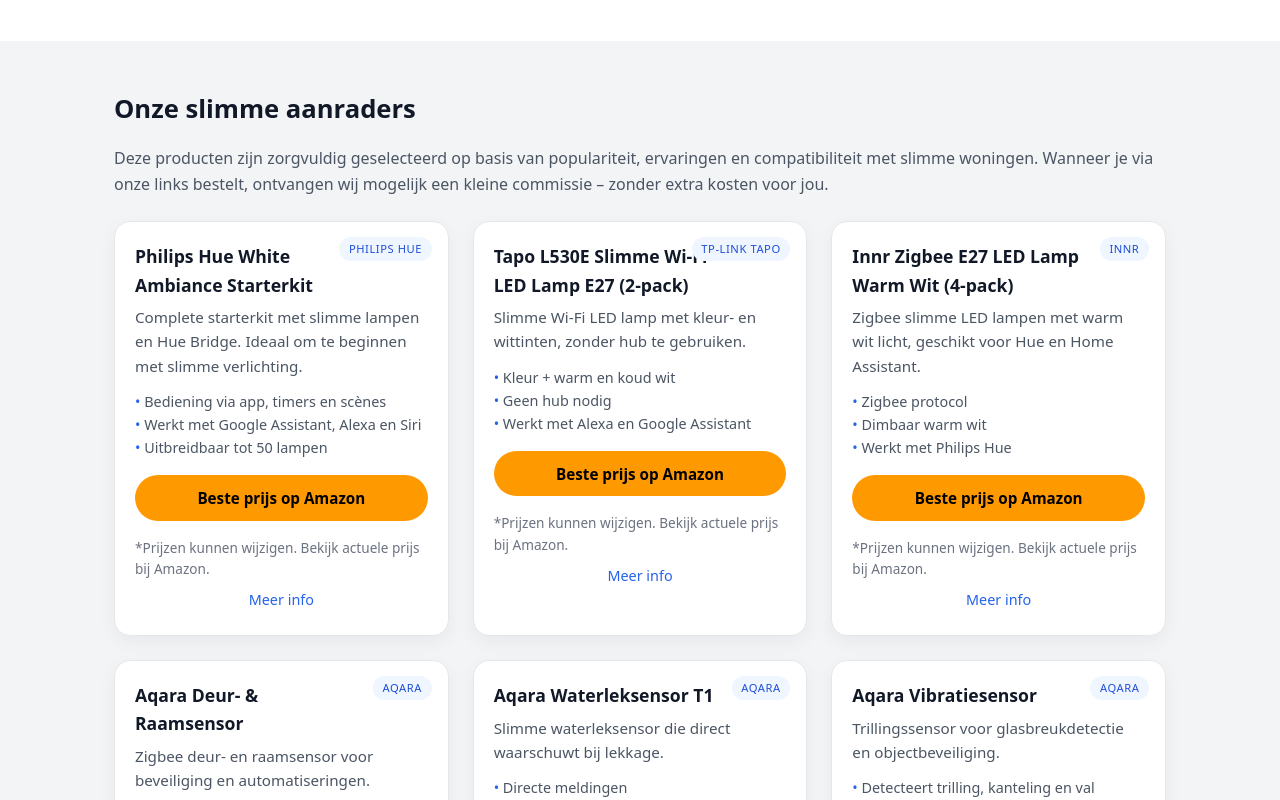
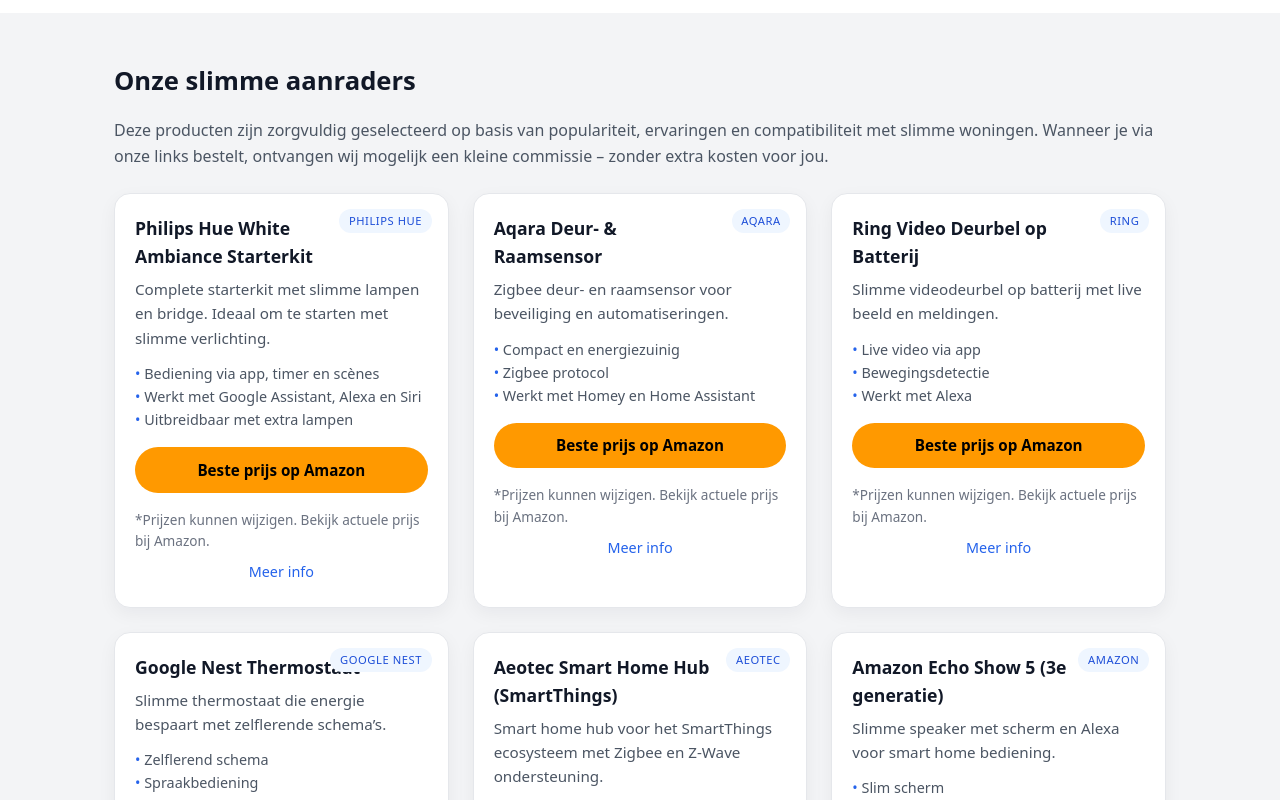
Before and after one commit to hafidgrad/SlimHuisWonen, a Next.js app: page / in a window 1280 px wide. Shown: the part 2000-2800 px from the top of the page. Built offline with nearby package versions, Linux system fonts and the light colour scheme.

Commit message:
app/categorieen/[slug]/page.jsx

```diff
--- a/components/Categories.jsx
+++ b/components/Categories.jsx
@@ -1,37 +1,5 @@
 import Link from "next/link";
-
-const categories = [
-  {
-    id: "slimme-verlichting",
-    title: "Slimme verlichting",
-    text: "Lampjes, spots en LED strips die je bedient met app, sensors of spraak.",
-  },
-  {
-    id: "sensoren",
-    title: "Sensoren",
-    text: "Deur-, raam-, bewegings- en temperatuur sensoren voor automatisering en veiligheid.",
-  },
-  {
-    id: "slimme-deurbellen",
-    title: "Slimme deurbellen",
-    text: "Altijd zien wie er aanbelt, zelfs als je niet thuis bent.",
-  },
-  {
-    id: "slimme-thermostaten",
-    title: "Slimme thermostaten",
-    text: "Bespaar energie met een thermostaat die met je meedenkt.",
-  },
-  {
-    id: "slimme-stekkers",
-    title: "Slimme stekkers",
-    text: "Maak bestaande apparaten slim met een slimme stekker.",
-  },
-  {
-    id: "hubs-en-gateways",
-    title: "Hubs & gateways",
-    text: "Homey, Home Assistant, Matter, Zigbee en meer – de hersenen van je slimme huis.",
-  },
-];
+import { categories } from "@/data/categories";
 
 export default function Categories() {
   return (
@@ -41,13 +9,12 @@
 
         <div className="category-grid">
           {categories.map((cat) => (
-            <article key={cat.id} className="card">
+            <article key={cat.slug} className="card">
               <h3>{cat.title}</h3>
-              <p>{cat.text}</p>
+              <p>{cat.description}</p>
 
-              {/* ✅ JUISTE LINK */}
               <Link
-                href={`/categorieen/${cat.id}`}
+                href={`/categorieen/${cat.slug}`}
                 className="card-link"
               >
                 Bekijk producten →
--- a/data/products.js
+++ b/data/products.js
@@ -1,6 +1,6 @@
 export const products = [
   /* =========================
-     SLIMME VERLICHTING
+     BESTAANDE PRODUCTEN
   ========================== */
 
   {
@@ -11,443 +11,290 @@
     category: "slimme-verlichting",
     tags: ["verlichting", "hue", "starterkit"],
     description:
-      "Complete starterkit met slimme lampen en Hue Bridge. Ideaal om te beginnen met slimme verlichting.",
+      "Complete starterkit met slimme lampen en bridge. Ideaal om te starten met slimme verlichting.",
     features: [
-      "Bediening via app, timers en scènes",
+      "Bediening via app, timer en scènes",
       "Werkt met Google Assistant, Alexa en Siri",
-      "Uitbreidbaar tot 50 lampen",
+      "Uitbreidbaar met extra lampen",
     ],
     seo: {
       title: "Philips Hue White Ambiance starterkit | Slimme verlichting",
       description:
-        "Complete Philips Hue White Ambiance starterkit met bridge. Werkt met Homey en Home Assistant.",
+        "Complete Philips Hue White Ambiance starterkit met bridge. Geschikt voor Homey en Home Assistant.",
     },
     compatibility: {
       homey: "native",
       homeAssistant: "native",
     },
-    image: "/images/products/hue-starterkit.jpg",
     affiliateUrl: "https://www.amazon.nl/dp/B0991VHWSJ?tag=slimhuiswonen-21",
+    bolUrl: null,
     priceHint: "€80–€120",
     rating: 4.7,
   },
 
   {
-    slug: "tapo-l530e-slimme-wifi-lamp-e27",
-    brand: "TP-Link Tapo",
-    title: "Tapo L530E Slimme Wi-Fi LED Lamp E27 (2-pack)",
-    shortTitle: "Tapo L530E",
-    category: "slimme-verlichting",
-    tags: ["verlichting", "wifi", "kleur", "tapo"],
+    slug: "aqara-deur-raamsensor",
+    brand: "Aqara",
+    title: "Aqara Deur- & Raamsensor",
+    shortTitle: "Aqara deur/raam",
+    category: "sensoren",
+    tags: ["sensor", "contact", "zigbee"],
     description:
-      "Slimme Wi-Fi LED lamp met kleur- en wittinten, zonder hub te gebruiken.",
+      "Zigbee deur- en raamsensor voor beveiliging en automatiseringen.",
     features: [
-      "Kleur + warm en koud wit",
-      "Geen hub nodig",
-      "Werkt met Alexa en Google Assistant",
+      "Compact en energiezuinig",
+      "Zigbee protocol",
+      "Werkt met Homey en Home Assistant",
     ],
     seo: {
-      title: "Tapo L530E slimme Wi-Fi lamp E27 | Kleur & wit",
+      title: "Aqara deur- en raamsensor | Zigbee sensor",
       description:
-        "TP-Link Tapo L530E slimme Wi-Fi lamp met kleur en wit licht. Geen hub nodig.",
+        "Aqara Zigbee deur- en raamsensor voor slimme automatiseringen.",
+    },
+    compatibility: {
+      homey: "native",
+      homeAssistant: "native",
+    },
+    affiliateUrl: "https://www.amazon.nl/dp/B0BTL8B72D?tag=slimhuiswonen-21",
+    bolUrl: null,
+    priceHint: "€15–€25",
+    rating: 4.6,
+  },
+
+  {
+    slug: "ring-video-deurbel",
+    brand: "Ring",
+    title: "Ring Video Deurbel op Batterij",
+    shortTitle: "Ring deurbel",
+    category: "slimme-deurbellen",
+    tags: ["deurbel", "camera", "beveiliging"],
+    description:
+      "Slimme videodeurbel op batterij met live beeld en meldingen.",
+    features: [
+      "Live video via app",
+      "Bewegingsdetectie",
+      "Werkt met Alexa",
+    ],
+    seo: {
+      title: "Ring video deurbel op batterij | Slimme deurbel",
+      description:
+        "Ring slimme videodeurbel met bewegingsdetectie en live beeld.",
+    },
+    compatibility: {
+      homey: "via-cloud",
+      homeAssistant: "via-cloud",
+    },
+    affiliateUrl: "https://www.amazon.nl/dp/B0BZWQP9Z1?tag=slimhuiswonen-21",
+    bolUrl: null,
+    priceHint: "€80–€250",
+    rating: 4.5,
+  },
+
+  {
+    slug: "nest-learning-thermostaat",
+    brand: "Google Nest",
+    title: "Google Nest Thermostaat",
+    shortTitle: "Nest thermostaat",
+    category: "slimme-thermostaten",
+    tags: ["thermostaat", "energie", "verwarming"],
+    description:
+      "Slimme thermostaat die energie bespaart met zelflerende schema’s.",
+    features: [
+      "Zelflerend schema",
+      "Spraakbediening",
+      "Inzicht in energieverbruik",
+    ],
+    seo: {
+      title: "Google Nest slimme thermostaat | Energie besparen",
+      description:
+        "Google Nest thermostaat met slimme energiebesparing.",
     },
     compatibility: {
       homey: "via-cloud",
       homeAssistant: "native",
     },
-    image: "/images/products/tapo-l530e.jpg",
-    affiliateUrl: "https://www.amazon.nl/dp/B08QRQQ53T?tag=slimhuiswonen-21",
-    priceHint: "€25–€35",
+    affiliateUrl: "https://www.amazon.nl/dp/B0BXRYLMCC?tag=slimhuiswonen-21",
+    bolUrl: null,
+    priceHint: "€200–€280",
+    rating: 4.4,
+  },
+
+  /* =========================
+     EXTRA PRODUCTEN TOEGEVOEGD
+  ========================== */
+
+  {
+    slug: "aeotec-smart-home-hub",
+    brand: "Aeotec",
+    title: "Aeotec Smart Home Hub (SmartThings)",
+    shortTitle: "Aeotec Hub",
+    category: "slimme-hubs",
+    tags: ["hub", "smartthings", "zigbee", "zwave"],
+    description:
+      "Smart home hub voor het SmartThings ecosysteem met Zigbee en Z-Wave ondersteuning.",
+    features: [
+      "Ondersteunt Zigbee & Z-Wave",
+      "Werkt met SmartThings",
+      "Centrale automatiseringen",
+    ],
+    seo: {
+      title: "Aeotec Smart Home Hub | SmartThings hub",
+      description:
+        "Aeotec Smart Home Hub voor SmartThings met Zigbee en Z-Wave.",
+    },
+    compatibility: {
+      homey: "nee",
+      homeAssistant: "nee",
+    },
+    affiliateUrl: "https://www.amazon.nl/dp/B08NDH9NXN?tag=slimhuiswonen-21",
+    bolUrl: null,
+    priceHint: "€120–€160",
+    rating: 4.3,
+  },
+
+  {
+    slug: "amazon-echo-show-5-3e-generatie",
+    brand: "Amazon",
+    title: "Amazon Echo Show 5 (3e generatie)",
+    shortTitle: "Echo Show 5",
+    category: "slimme-speakers",
+    tags: ["amazon", "alexa", "speaker", "display"],
+    description:
+      "Slimme speaker met scherm en Alexa voor smart home bediening.",
+    features: [
+      "Slim scherm",
+      "Nederlandse Alexa",
+      "Wifi & Bluetooth",
+    ],
+    seo: {
+      title: "Amazon Echo Show 5 | Slimme speaker met scherm",
+      description:
+        "Echo Show 5 met Alexa en scherm. Ideaal voor je smart home.",
+    },
+    compatibility: {
+      homey: "via-cloud",
+      homeAssistant: "via-cloud",
+    },
+    affiliateUrl: "https://www.amazon.nl/dp/B0DJDGN3BX?tag=slimhuiswonen-21",
+    bolUrl: null,
+    priceHint: "€90–€120",
+    rating: 4.5,
+  },
+
+  {
+    slug: "amazon-echo-studio",
+    brand: "Amazon",
+    title: "Amazon Echo Studio",
+    shortTitle: "Echo Studio",
+    category: "slimme-speakers",
+    tags: ["amazon", "alexa", "speaker", "audio"],
+    description:
+      "Premium Alexa speaker met Dolby Atmos en krachtig geluid.",
+    features: [
+      "Dolby Atmos",
+      "Ruimtelijk geluid",
+      "Alexa ondersteuning",
+    ],
+    seo: {
+      title: "Amazon Echo Studio | Beste Alexa speaker",
+      description:
+        "Echo Studio met Dolby Atmos voor topgeluid en smart home bediening.",
+    },
+    compatibility: {
+      homey: "via-cloud",
+      homeAssistant: "via-cloud",
+    },
+    affiliateUrl: "https://www.amazon.nl/dp/B0DXN1YWZZ?tag=slimhuiswonen-21",
+    bolUrl: null,
+    priceHint: "€170–€220",
     rating: 4.6,
   },
 
   {
-    slug: "innr-zigbee-e27-led-warm-wit",
-    brand: "Innr",
-    title: "Innr Zigbee E27 LED Lamp Warm Wit (4-pack)",
-    shortTitle: "Innr Zigbee E27",
-    category: "slimme-verlichting",
-    tags: ["verlichting", "zigbee", "innr"],
+    slug: "aqara-fp2-aanwezigheidssensor",
+    brand: "Aqara",
+    title: "Aqara Aanwezigheidssensor FP2",
+    shortTitle: "Aqara FP2",
+    category: "sensoren",
+    tags: ["sensor", "presence", "mmwave"],
     description:
-      "Zigbee slimme LED lampen met warm wit licht, geschikt voor Hue en Home Assistant.",
+      "mmWave aanwezigheidssensor met zone-detectie voor geavanceerde automatiseringen.",
     features: [
-      "Zigbee protocol",
-      "Dimbaar warm wit",
-      "Werkt met Philips Hue",
+      "mmWave radar",
+      "Zone-detectie",
+      "Zeer nauwkeurig",
     ],
     seo: {
-      title: "Innr Zigbee E27 slimme lamp warm wit (4-pack)",
+      title: "Aqara FP2 aanwezigheidssensor | mmWave sensor",
       description:
-        "Innr Zigbee E27 slimme lampen met warm wit licht. Geschikt voor Homey en Home Assistant.",
-    },
-    compatibility: {
-      homey: "native",
-      homeAssistant: "via-zigbee",
-    },
-    image: "/images/products/innr-e27.jpg",
-    affiliateUrl: "https://www.amazon.nl/dp/B0CHJQDRSY?tag=slimhuiswonen-21",
-    priceHint: "€45–€60",
-    rating: 4.5,
-  },
-
-  /* =========================
-     SENSOREN
-  ========================== */
-
-  {
-    slug: "aqara-deur-raamsensor",
-    brand: "Aqara",
-    title: "Aqara Deur- & Raamsensor",
-    shortTitle: "Aqara deur-raamsensor",
-    category: "sensoren",
-    tags: ["sensor", "contact", "zigbee"],
-    description:
-      "Zigbee deur- en raamsensor voor beveiliging en automatiseringen.",
-    features: [
-      "Zigbee (energiezuinig)",
-      "Realtime meldingen",
-      "Compact ontwerp",
-    ],
-    seo: {
-      title: "Aqara deur- en raamsensor | Zigbee sensor",
-      description:
-        "Aqara Zigbee deur- en raamsensor voor beveiliging. Werkt met Homey en Home Assistant.",
-    },
-    compatibility: {
-      homey: "native",
-      homeAssistant: "via-zigbee",
-    },
-    image: "/images/products/aqara-door-window.jpg",
-    affiliateUrl: "https://www.amazon.nl/dp/B0BTL8B72D?tag=slimhuiswonen-21",
-    priceHint: "€15–€25",
-    rating: 4.6,
-  },
-
-  {
-    slug: "aqara-waterleksensor-t1",
-    brand: "Aqara",
-    title: "Aqara Waterleksensor T1",
-    shortTitle: "Aqara waterleksensor",
-    category: "sensoren",
-    tags: ["sensor", "waterlek", "zigbee"],
-    description:
-      "Slimme waterleksensor die direct waarschuwt bij lekkage.",
-    features: [
-      "Directe meldingen",
-      "Zigbee protocol",
-      "Tot 2 jaar batterijduur",
-    ],
-    seo: {
-      title: "Aqara waterleksensor T1 | Slimme lekkagedetectie",
-      description:
-        "Aqara waterleksensor T1 voor snelle lekkagedetectie. Geschikt voor Homey en Home Assistant.",
-    },
-    compatibility: {
-      homey: "native",
-      homeAssistant: "via-zigbee",
-    },
-    image: "/images/products/aqara-water-leak.jpg",
-    affiliateUrl: "https://www.amazon.nl/dp/B0DWXHMFQS?tag=slimhuiswonen-21",
-    priceHint: "€20–€30",
-    rating: 4.6,
-  },
-
-  {
-    slug: "aqara-vibratiesensor",
-    brand: "Aqara",
-    title: "Aqara Vibratiesensor",
-    shortTitle: "Aqara vibratiesensor",
-    category: "sensoren",
-    tags: ["sensor", "trilling", "zigbee"],
-    description:
-      "Trillingssensor voor glasbreukdetectie en objectbeveiliging.",
-    features: [
-      "Detecteert trilling, kanteling en val",
-      "Zigbee protocol",
-      "Instelbare gevoeligheid",
-    ],
-    seo: {
-      title: "Aqara vibratiesensor | Glasbreuk & beveiliging",
-      description:
-        "Aqara vibratiesensor voor slimme beveiliging. Werkt met Homey en Home Assistant.",
-    },
-    compatibility: {
-      homey: "native",
-      homeAssistant: "via-zigbee",
-    },
-    image: "/images/products/aqara-vibration.jpg",
-    affiliateUrl: "https://www.amazon.nl/dp/B07PJT939B?tag=slimhuiswonen-21",
-    priceHint: "€20–€30",
-    rating: 4.5,
-  },
-
-  {
-    slug: "tp-link-tapo-t315-temperatuur-luchtvochtigheid",
-    brand: "TP-Link Tapo",
-    title: "TP-Link Tapo T315 Temperatuur- en Luchtvochtigheidssensor",
-    shortTitle: "Tapo T315",
-    category: "sensoren",
-    tags: ["sensor", "temperatuur", "luchtvochtigheid", "tapo"],
-    description:
-      "Temperatuur- en luchtvochtigheidssensor binnen het Tapo-ecosysteem.",
-    features: [
-      "Realtime metingen",
-      "Automatiseringen via Tapo app",
-      "Compact ontwerp",
-    ],
-    seo: {
-      title: "TP-Link Tapo T315 temperatuur- en RV sensor",
-      description:
-        "TP-Link Tapo T315 sensor voor temperatuur en luchtvochtigheid. Geschikt voor Home Assistant.",
+        "Aqara FP2 mmWave presence sensor voor Home Assistant.",
     },
     compatibility: {
       homey: "via-cloud",
       homeAssistant: "native",
     },
-    image: "/images/products/tapo-t315.jpg",
-    affiliateUrl: "https://www.amazon.nl/dp/B0BNYSVV3J?tag=slimhuiswonen-21",
-    priceHint: "€20–€30",
+    affiliateUrl: "https://www.amazon.nl/dp/B0BXWZMQJ3?tag=slimhuiswonen-21",
+    bolUrl: null,
+    priceHint: "€70–€100",
+    rating: 4.5,
+  },
+
+  {
+    slug: "aqara-contact-p2",
+    brand: "Aqara",
+    title: "Aqara Contactsensor P2 (Matter)",
+    shortTitle: "Aqara P2",
+    category: "sensoren",
+    tags: ["sensor", "matter", "thread"],
+    description:
+      "Matter contactsensor met Thread voor lokale automatiseringen.",
+    features: [
+      "Matter over Thread",
+      "Lokaal & snel",
+      "Toekomstbestendig",
+    ],
+    seo: {
+      title: "Aqara P2 contactsensor | Matter sensor",
+      description:
+        "Aqara P2 Matter contactsensor voor slimme automatiseringen.",
+    },
+    compatibility: {
+      homey: "nee",
+      homeAssistant: "native",
+    },
+    affiliateUrl: "https://www.amazon.nl/dp/B0BTL8B72D?tag=slimhuiswonen-21",
+    bolUrl: null,
+    priceHint: "€20–€35",
     rating: 4.6,
   },
 
   {
-    slug: "tp-link-tapo-t100-bewegingssensor",
+    slug: "tp-link-tapo-t110-contactsensor",
     brand: "TP-Link Tapo",
-    title: "TP-Link Tapo T100 Bewegingssensor",
-    shortTitle: "Tapo T100",
+    title: "TP-Link Tapo T110 Contactsensor",
+    shortTitle: "Tapo T110",
     category: "sensoren",
-    tags: ["sensor", "beweging", "tapo"],
+    tags: ["sensor", "contact", "tapo"],
     description:
-      "Slimme bewegingssensor voor automatiseringen binnen het Tapo-ecosysteem.",
+      "Contactsensor voor deuren en ramen binnen het Tapo ecosysteem.",
     features: [
-      "Snelle bewegingsdetectie",
-      "Automatiseringen via Tapo app",
-      "Werkt met Tapo hub",
+      "Directe meldingen",
+      "Lange batterijduur",
+      "Werkt met Tapo Hub",
     ],
     seo: {
-      title: "TP-Link Tapo T100 bewegingssensor",
+      title: "TP-Link Tapo T110 contactsensor | Deur/raam",
       description:
-        "TP-Link Tapo T100 bewegingssensor voor slimme automatiseringen.",
+        "Tapo T110 contactsensor voor slimme deur- en raambeveiliging.",
     },
     compatibility: {
       homey: "via-cloud",
       homeAssistant: "native",
     },
-    image: "/images/products/tapo-t100.jpg",
-    affiliateUrl: "https://www.amazon.nl/dp/B0B7NDJW6J?tag=slimhuiswonen-21",
+    affiliateUrl: "https://www.amazon.nl/dp/B0BF5MC9QXJ?tag=slimhuiswonen-21",
+    bolUrl: null,
     priceHint: "€15–€25",
-    rating: 4.5,
-  },
-
-  /* =========================
-     SLIMME HUBS
-  ========================== */
-
-  {
-    slug: "homey-pro-early-2023",
-    brand: "Homey",
-    title: "Homey Pro (Early 2023)",
-    shortTitle: "Homey Pro",
-    category: "slimme-hubs",
-    tags: ["homey", "hub", "slimme-verlichting"],
-    description:
-      "Krachtige alles-in-één smart home hub met ondersteuning voor vrijwel alle protocollen.",
-    features: [
-      "Zigbee, Z-Wave, Wi-Fi, Bluetooth",
-      "Volledige lokale automatisering",
-      "Geen abonnement nodig",
-    ],
-    seo: {
-      title: "Homey Pro Early 2023 | Slimme hub",
-      description:
-        "Homey Pro Early 2023 smart home hub. Ondersteunt vrijwel alle slimme apparaten.",
-    },
-    compatibility: {
-      homey: "native",
-      homeAssistant: "via-mqtt",
-    },
-    image: "/images/products/homey-pro.jpg",
-    affiliateUrl: "https://www.amazon.nl/dp/B0C5R1JS91?tag=slimhuiswonen-21",
-    priceHint: "€399",
-    rating: 4.8,
-  },
-
-  {
-    slug: "homey-bridge",
-    brand: "Homey",
-    title: "Homey Bridge",
-    shortTitle: "Homey Bridge",
-    category: "slimme-hubs",
-    tags: ["homey", "hub"],
-    description:
-      "Toegankelijke smart home hub voor Homey Cloud.",
-    features: [
-      "Werkt samen met Homey Cloud",
-      "Ondersteunt Zigbee en Z-Wave",
-      "Betaalbare instap",
-    ],
-    seo: {
-      title: "Homey Bridge | Slimme hub",
-      description:
-        "Homey Bridge smart home hub als instapmodel voor Homey Cloud.",
-    },
-    compatibility: {
-      homey: "native",
-      homeAssistant: "nee",
-    },
-    image: "/images/products/homey-bridge.jpg",
-    affiliateUrl: "https://www.amazon.nl/dp/B08FRLQH75?tag=slimhuiswonen-21",
-    priceHint: "€69–€99",
     rating: 4.4,
-  },
-
-  {
-    slug: "philips-hue-bridge",
-    brand: "Philips Hue",
-    title: "Philips Hue Bridge",
-    shortTitle: "Hue Bridge",
-    category: "slimme-hubs",
-    tags: ["hue", "hub", "slimme-verlichting"],
-    description:
-      "Centrale hub voor Philips Hue verlichting.",
-    features: [
-      "Bediening tot 50 lampen",
-      "Scènes en automatiseringen",
-      "Werkt met Alexa en Google Assistant",
-    ],
-    seo: {
-      title: "Philips Hue Bridge | Slimme verlichtingshub",
-      description:
-        "Philips Hue Bridge voor volledige controle over slimme verlichting.",
-    },
-    compatibility: {
-      homey: "native",
-      homeAssistant: "native",
-    },
-    image: "/images/products/hue-bridge.jpg",
-    affiliateUrl: "https://www.amazon.nl/dp/B09CV9F3KR?tag=slimhuiswonen-21",
-    priceHint: "€50–€65",
-    rating: 4.7,
-  },
-
-  {
-    slug: "home-assistant-green",
-    brand: "Home Assistant",
-    title: "Home Assistant Green Smart Hub",
-    shortTitle: "HA Green",
-    category: "slimme-hubs",
-    tags: ["home-assistant", "hub"],
-    description:
-      "Officiële Home Assistant hub voor lokale smart home automatisering.",
-    features: [
-      "Volledig lokaal",
-      "Geen cloud nodig",
-      "Open source platform",
-    ],
-    seo: {
-      title: "Home Assistant Green | Slimme hub",
-      description:
-        "Home Assistant Green smart home hub voor lokale automatiseringen.",
-    },
-    compatibility: {
-      homey: "nee",
-      homeAssistant: "native",
-    },
-    image: "/images/products/home-assistant-green.jpg",
-    affiliateUrl: "https://www.amazon.nl/dp/B0CXVKSG19?tag=slimhuiswonen-21",
-    priceHint: "€99–€120",
-    rating: 4.7,
-  },
-
-  /* =========================
-     SLIMME SPEAKERS
-  ========================== */
-
-  {
-    slug: "google-nest-mini-2e-generatie",
-    brand: "Google Nest",
-    title: "Google Nest Mini (2e generatie)",
-    shortTitle: "Nest Mini",
-    category: "slimme-speakers",
-    tags: ["google", "assistant", "speaker"],
-    description:
-      "Compacte slimme speaker met Google Assistant.",
-    features: [
-      "Spraakbediening",
-      "Werkt met Google Home",
-      "Compact formaat",
-    ],
-    seo: {
-      title: "Google Nest Mini 2e generatie | Slimme speaker",
-      description:
-        "Google Nest Mini slimme speaker met Google Assistant.",
-    },
-    compatibility: {
-      homey: "via-cloud",
-      homeAssistant: "via-cloud",
-    },
-    image: "/images/products/google-nest-mini.jpg",
-    affiliateUrl: "https://www.amazon.nl/dp/B0CGYFYY34?tag=slimhuiswonen-21",
-    priceHint: "€45–€60",
-    rating: 4.6,
-  },
-
-  {
-    slug: "amazon-echo-dot-5e-generatie",
-    brand: "Amazon",
-    title: "Amazon Echo Dot (5e generatie)",
-    shortTitle: "Echo Dot",
-    category: "slimme-speakers",
-    tags: ["amazon", "alexa", "speaker"],
-    description:
-      "Slimme speaker met Alexa en verbeterd geluid.",
-    features: [
-      "Alexa spraakassistent",
-      "Bluetooth en Wi-Fi",
-      "Nederlandse ondersteuning",
-    ],
-    seo: {
-      title: "Amazon Echo Dot 5e generatie | Slimme speaker",
-      description:
-        "Amazon Echo Dot slimme speaker met Alexa en indrukwekkend geluid.",
-    },
-    compatibility: {
-      homey: "via-cloud",
-      homeAssistant: "via-cloud",
-    },
-    image: "/images/products/echo-dot.jpg",
-    affiliateUrl: "https://www.amazon.nl/dp/B09B8X9RGM?tag=slimhuiswonen-21",
-    priceHint: "€55–€65",
-    rating: 4.6,
-  },
-
-  {
-    slug: "amazon-echo-show-8",
-    brand: "Amazon",
-    title: "Amazon Echo Show 8",
-    shortTitle: "Echo Show 8",
-    category: "slimme-speakers",
-    tags: ["amazon", "alexa", "speaker", "display"],
-    description:
-      "Slimme speaker met scherm en Alexa.",
-    features: [
-      "8,7 inch HD-scherm",
-      "Alexa spraakbediening",
-      "Videobellen en smart home bediening",
-    ],
-    seo: {
-      title: "Amazon Echo Show 8 | Slimme speaker met scherm",
-      description:
-        "Amazon Echo Show 8 slimme speaker met scherm en Alexa.",
-    },
-    compatibility: {
-      homey: "via-cloud",
-      homeAssistant: "via-cloud",
-    },
-    image: "/images/products/echo-show-8.jpg",
-    affiliateUrl: "https://www.amazon.nl/dp/B0DTQF1MQT?tag=slimhuiswonen-21",
-    priceHint: "€140–€160",
-    rating: 4.7,
   },
 ];
 
```
